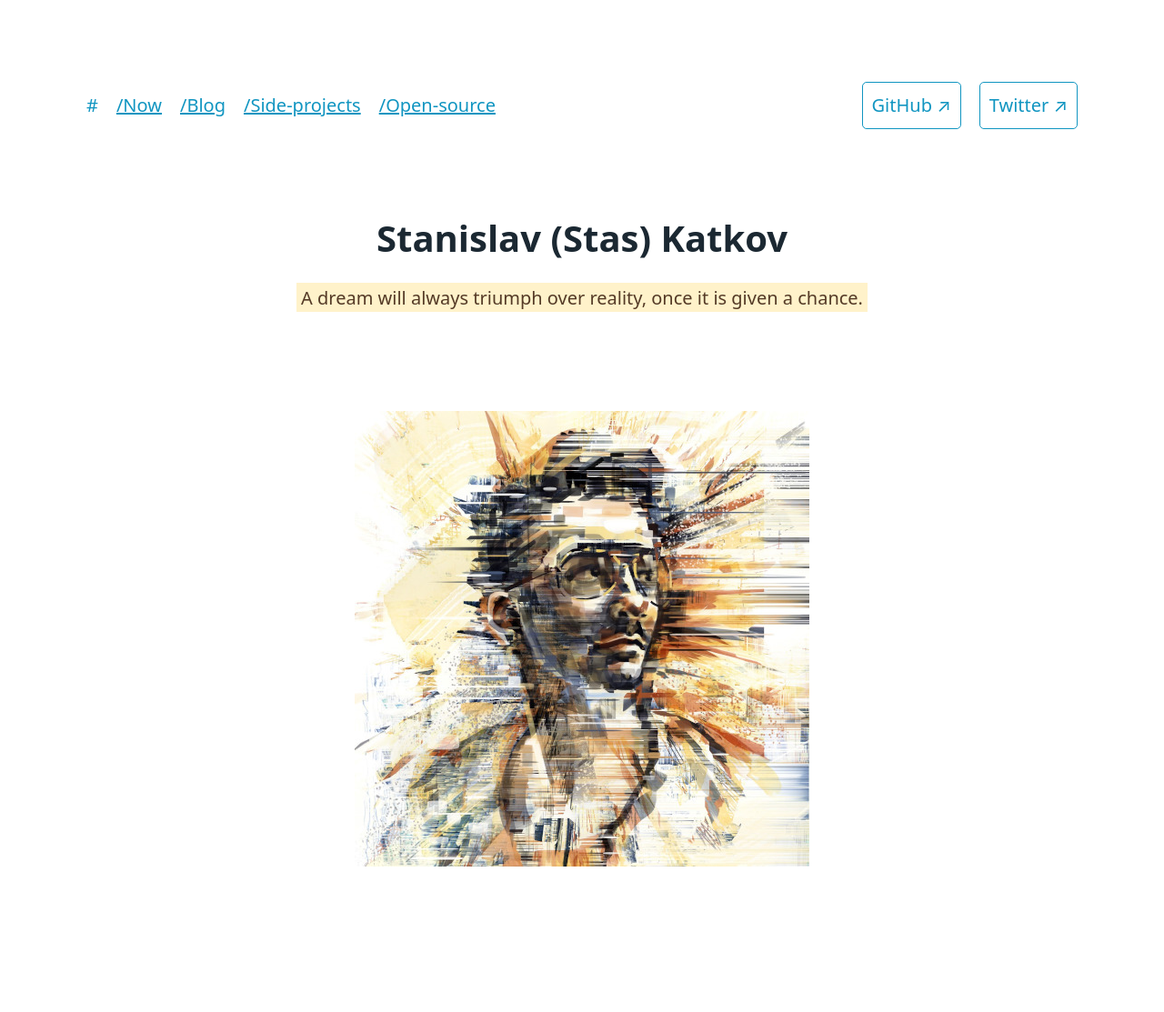
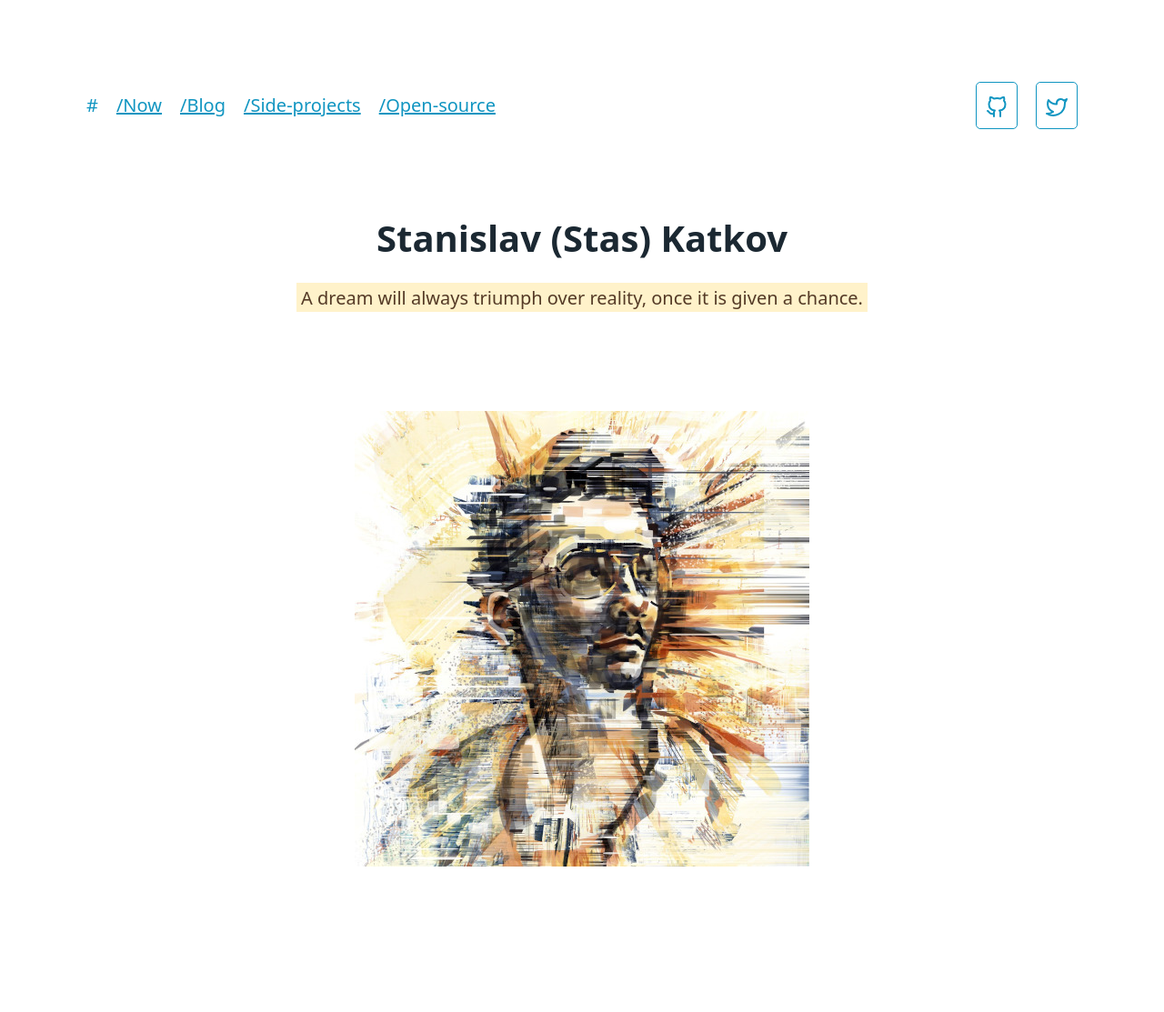
Before and after one commit to skatkov/skatkov.com, a Jekyll site: the page built from index.html, in a window 1280 px wide. Shown: the whole page at 91% size. Built offline with Jekyll 4.4.1, drawn with Linux system fonts in a browser that asks for light colours.

Commit message:
change icons to social

```diff
--- a/_includes/header.html
+++ b/_includes/header.html
@@ -12,13 +12,13 @@
     <ul>
         {% if site.author.github %}
             <li><a role="button" class="outline"  href="https://github.com/skatkov" target="_blank">
-                GitHub ↗
+                <svg xmlns="http://www.w3.org/2000/svg" width="24" height="24" viewBox="0 0 24 24" fill="none" stroke="currentColor" stroke-width="2" stroke-linecap="round" stroke-linejoin="round" class="feather feather-github"><path d="M9 19c-5 1.5-5-2.5-7-3m14 6v-3.87a3.37 3.37 0 0 0-.94-2.61c3.14-.35 6.44-1.54 6.44-7A5.44 5.44 0 0 0 20 4.77 5.07 5.07 0 0 0 19.91 1S18.73.65 16 2.48a13.38 13.38 0 0 0-7 0C6.27.65 5.09 1 5.09 1A5.07 5.07 0 0 0 5 4.77a5.44 5.44 0 0 0-1.5 3.78c0 5.42 3.3 6.61 6.44 7A3.37 3.37 0 0 0 9 18.13V22"></path></svg>
             </a></li>
         {% endif %}
 
         {% if site.author.twitter %}
             <li><a role="button" class="outline" href="https://twitter.com/{{ site.author.twitter }}" target="_blank">
-                Twitter ↗
+                <svg xmlns="http://www.w3.org/2000/svg" width="24" height="24" viewBox="0 0 24 24" fill="none" stroke="currentColor" stroke-width="2" stroke-linecap="round" stroke-linejoin="round" class="feather feather-twitter"><path d="M23 3a10.9 10.9 0 0 1-3.14 1.53 4.48 4.48 0 0 0-7.86 3v1A10.66 10.66 0 0 1 3 4s-4 9 5 13a11.64 11.64 0 0 1-7 2c9 5 20 0 20-11.5a4.5 4.5 0 0 0-.08-.83A7.72 7.72 0 0 0 23 3z"></path></svg>
             </a></li>
         {% endif %}
     </ul>
```
